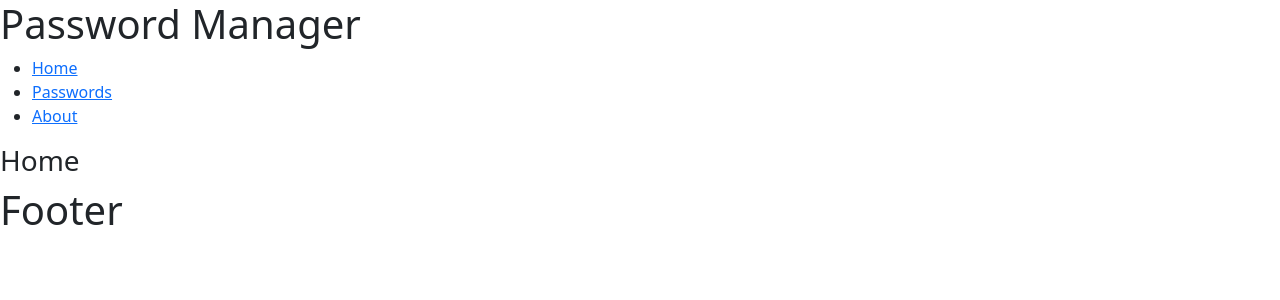
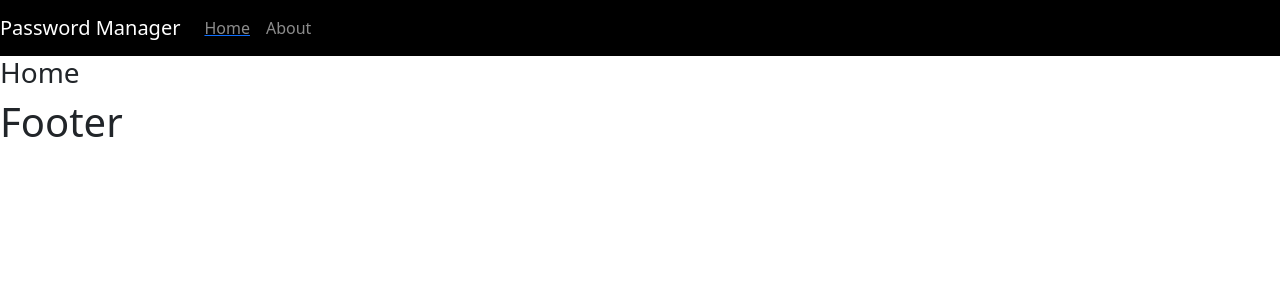
Before and after one commit to jcsgh/password-manager-client, a React (Create React App) app: page / in a window 1280 px wide. Shown: the top 300 px of the page. Built offline with nearby package versions, Linux system fonts and the light colour scheme.

Commit message:
simplified NavBar

```diff
--- a/src/App.js
+++ b/src/App.js
@@ -35,14 +35,11 @@ function App() {
   return (
     <div className="page-container">
       <div className="content-wrap">
-      <Header/>
+      {/* <Header/> */}
       <NavBar/>
         <Switch>
           <Route exact path="/">
             <Home />
-          </Route>
-          <Route path="/passwords">
-            <Passwords />
           </Route>
           <Route path="/about">
             <About />
--- a/src/components/NavBar.js
+++ b/src/components/NavBar.js
@@ -1,57 +1,28 @@
-import New from "./New"
-import Passwords from "./Passwords"
-import About from "./About"
-
 import React from 'react';
 import * as ReactBootStrap from "react-bootstrap";
 import {
-    BrowserRouter as Router,
     Link
 } from "react-router-dom";
-// import { About } from '../About/About'
-// import { Favorites } from '../Favorites/Favorites'
-
-// const Nav = () => {
-//     return (
-//         <div className="App">
-//             <ReactBootStrap.Navbar collapseOnSelect expand="xl" bg="black" variant="dark">
-//                 <ReactBootStrap.Navbar.Brand href="/">Password Manager</ReactBootStrap.Navbar.Brand>
-//                 <ReactBootStrap.Navbar.Toggle aria-controls="responsive-navbar-nav" />
-//                 <ReactBootStrap.Navbar.Collapse id="responsive-navbar-nav">
-//                     <ReactBootStrap.Nav className="mr-auto">
-//                         <Link to="/">
-//                             <ReactBootStrap.Nav.Link href="/">Home</ReactBootStrap.Nav.Link>
-//                         </Link>
-//                         <Link to="/Create">
-//                             <ReactBootStrap.Nav.Link href="/">Create New</ReactBootStrap.Nav.Link>
-//                         </Link>
-//                         <Link to="/Passwords">
-//                             <ReactBootStrap.Nav.Link href="/About">Passwords</ReactBootStrap.Nav.Link>
-//                         </Link>
-//                         <Link to="/About">
-//                             <ReactBootStrap.Nav.Link eventKey={2} href="/About">
-//                                 About
-//                             </ReactBootStrap.Nav.Link>
-//                         </Link>
-//                     </ReactBootStrap.Nav>
-//                 </ReactBootStrap.Navbar.Collapse>
-//             </ReactBootStrap.Navbar>
-//         </div>
-//     )
-// }
 
 const NavBar = () => {
     return (
-        <div>
-            <nav>
-                <ul>
-                    <li><Link to="/">Home</Link></li>
-                    <li><Link to="/passwords">Passwords</Link></li>
-                    <li><Link to="/About">About</Link></li>
-                </ul>
-            </nav>
-        </div>
-    );
+        <div className="App">
+            <ReactBootStrap.Navbar collapseOnSelect expand="xl" bg="black" variant="dark">
+                <ReactBootStrap.Navbar.Brand href="/">Password Manager</ReactBootStrap.Navbar.Brand>
+                <ReactBootStrap.Navbar.Toggle aria-controls="responsive-navbar-nav" />
+                <ReactBootStrap.Navbar.Collapse id="responsive-navbar-nav">
+                    <ReactBootStrap.Nav className="mr-auto">
+                        <Link to="/">
+                            <ReactBootStrap.Nav.Link href="/">Home</ReactBootStrap.Nav.Link>
+                        </Link>
+                        <ReactBootStrap.Nav.Link eventKey={2} href="/About">
+                            About
+                        </ReactBootStrap.Nav.Link>
+                </ReactBootStrap.Nav>
+            </ReactBootStrap.Navbar.Collapse>
+        </ReactBootStrap.Navbar>
+        </div >
+    )
 }
 
 export default NavBar;
```
